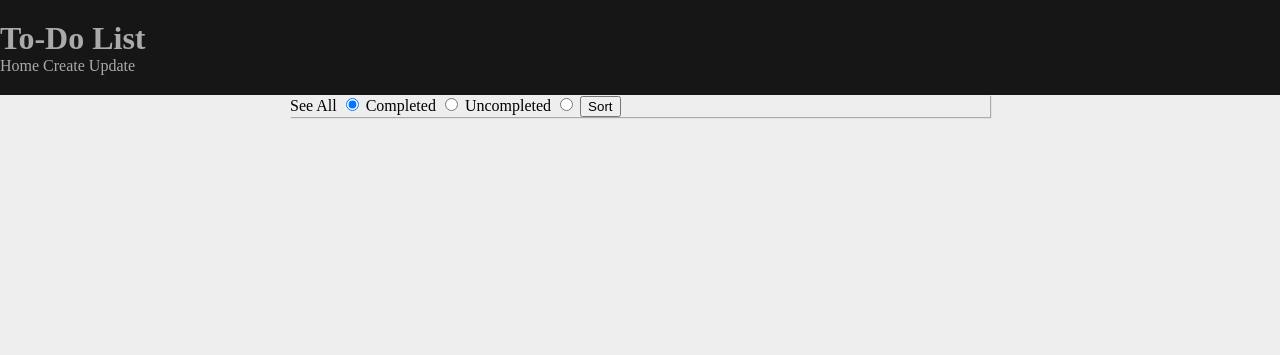
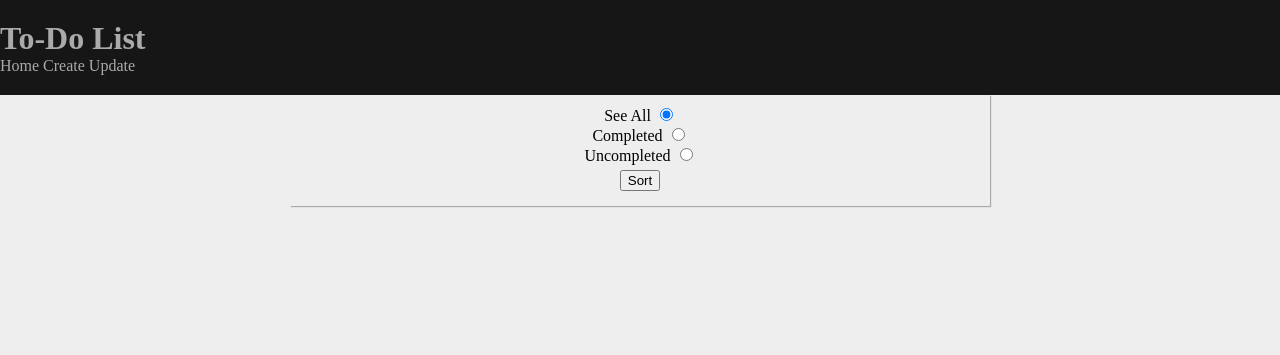
Before and after one commit to snauman817/flask-todo, a Flask app: page / in a window 1280 px wide. Shown: the top 355 px of the page. Run offline with Flask 2, Linux system fonts and the light colour scheme; data that the repository does not hold is empty; some libraries are stand-ins or nearby versions.

Commit message:
Styles added to query form
- styles.css updated to have styles for the index.html form
- Submit button given an id for styling purposes

```diff
--- a/flask_todo/static/styles.css
+++ b/flask_todo/static/styles.css
@@ -47,3 +47,17 @@ ul li:nth-child(2n) {
 ul li.completed {
     color: green;
 }
+
+section form {
+    margin: 0 auto;
+    padding: 10px 0px;
+    width: 50%;
+}
+section form label {
+    display: block;
+    text-align: center;
+}
+section form input#indexbutton {
+    display: block;
+    margin: 5px auto;
+}
--- a/flask_todo/templates/index.html
+++ b/flask_todo/templates/index.html
@@ -27,7 +27,7 @@
             <input type="radio" value="Uncompleted" name="action" id="uncompleted" {% if action == "Uncompleted" %}checked{% endif %}>
         </label>
 
-        <input type="submit" value="Sort">
+        <input type="submit" value="Sort" id="indexbutton">
     </form>
 </section>
 
```
